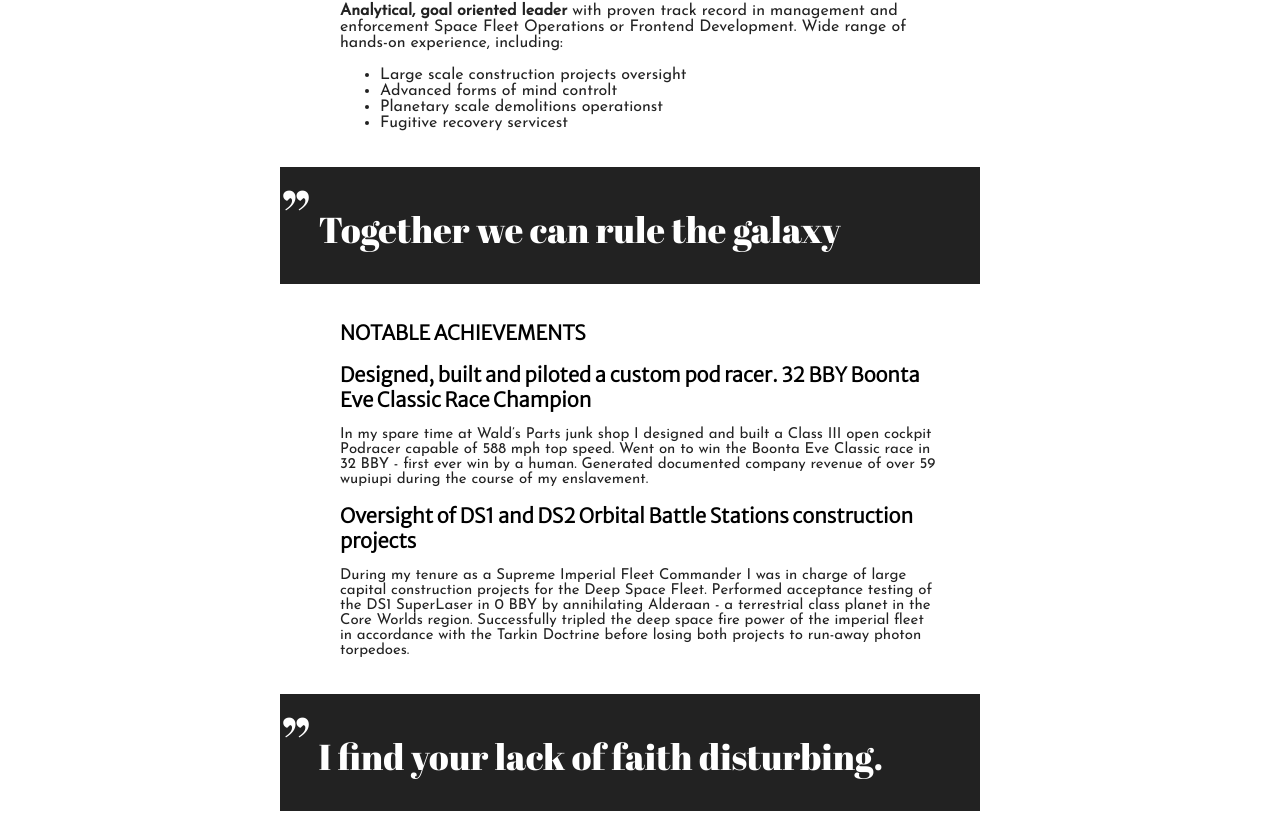
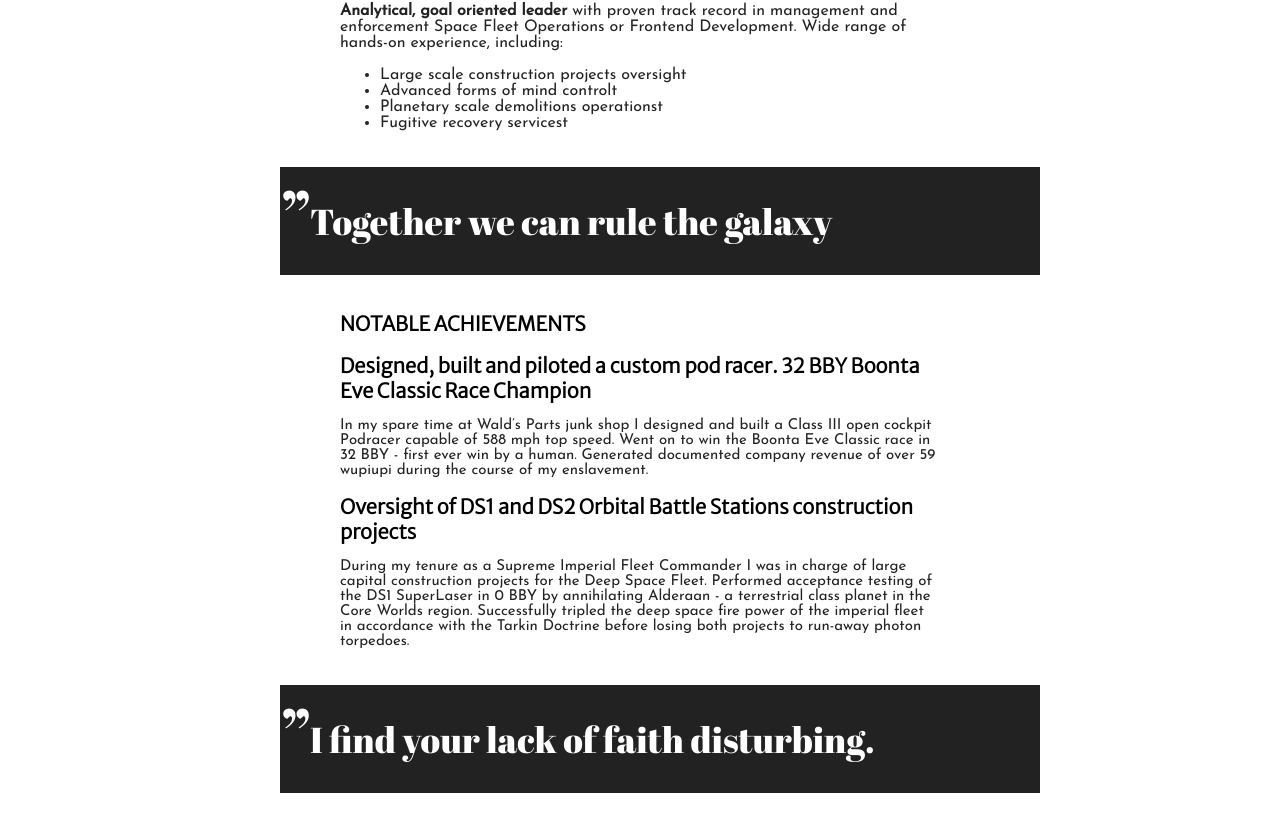
Before and after one commit to kisstamas86/kisstamas86.github.io, a plain HTML site: page index.html in a window 1280 px wide. Shown: the part 426-1252 px from the top of the page. Drawn offline with Linux system fonts and the light colour scheme.

Commit message:
changes in blocquote

```diff
--- a/index.html
+++ b/index.html
@@ -29,7 +29,8 @@
     </ul>
   </section>
   <blockquote>
-      Together we can rule the galaxy
+    <div class="before">”</div>
+    <div>Together we can rule the galaxy</div>
   </blockquote>
   </div>
   <section class="section1">
@@ -42,7 +43,8 @@
   <div class="container">
     <div class="quote1"></div>
     <blockquote>
-        I find your lack of faith disturbing.
+      <div class="before">”</div>
+    <div>I find your lack of faith disturbing.</div>
     </blockquote>
   </div>
   <section class="section1">
@@ -62,7 +64,8 @@
     </ul>
   </section>
   <blockquote>
-      When I left you, I was but the learner; now I am the master.
+    <div class="before">”</div>
+    <div>When I left you, I was but the learner; now I am the master.</div>
   </blockquote>
   <section class="section1">
     <h1>Formal training</h1>
@@ -94,6 +97,7 @@
     </ul>
   </section>
 </main>
+
 <!-- partial -->
 
 </body>
--- a/style.css
+++ b/style.css
@@ -1,18 +1,21 @@
 header {
   height: 400px;
   position: relative;
-  background: no-repeat center/100% url("http://stayathome-syllabus.greenfox.academy/week01/assets/first-website-header.png");
+  background: no-repeat center/100%
+    url("http://stayathome-syllabus.greenfox.academy/week01/assets/first-website-header.png");
   border-top: 5px solid black;
- }
+}
 
 .introduce1 {
   position: absolute;
   bottom: 50px;
-  left: 200px;
-  color: #222 ;
+  width: 800px;
+  margin-left: auto;
+  margin-right: auto;
+  color: #222;
   font-size: 40pt;
   font-family: Abril Fatface;
- }
+}
 
 .introduce {
   font-size: 30pt;
@@ -56,13 +59,19 @@ blockquote {
   font-family: "Abril Fatface", cursive;
   font-size: 36px;
   color: #222;
-  padding: 0px 0px 20px 0px;
+  padding: 30px;
+  border: 0px;
   color: white;
+  position: relative;
 }
-blockquote::before {
-  content: '”';
+.before {
+  position: absolute;
+  top: 0px;
+  left: 0px;
+  border: 0px;
+  padding: 0px;
+  margin: 0px;
   font-size: 72px;
-  text-transform: uppercase;
 }
 .parag1 {
   font-size: 15px;
```
Lines whose indentation alone changed are shown as unchanged.
